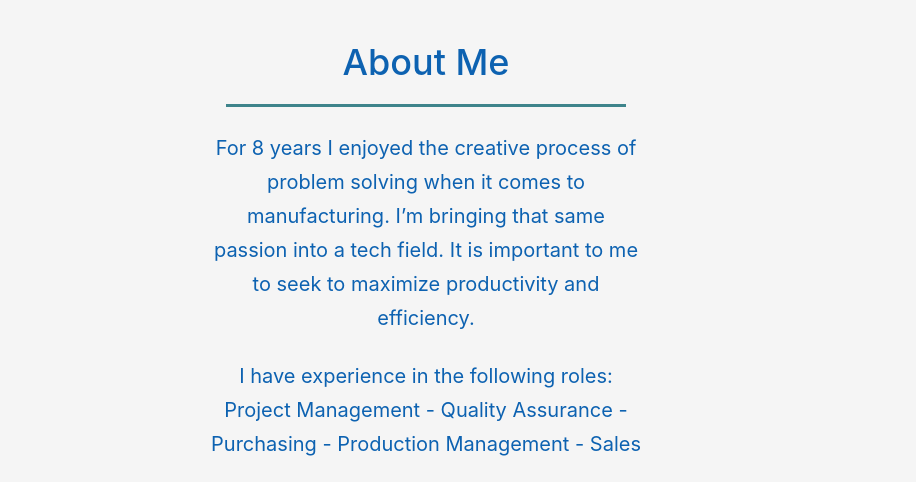
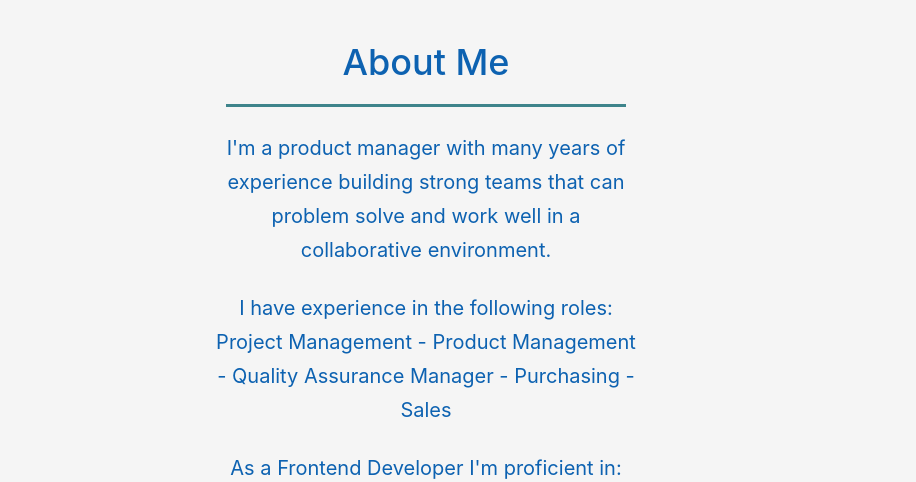
Before and after one commit to jamesfillerup/portfolio-fillerup, a plain HTML site: page index.html in a window 1280 px wide. Shown: the part 700-1182 px from the top of the page, 364-1280 px from the left. Drawn offline with nearby package versions, Linux system fonts and the light colour scheme.

Commit message:
about me

```diff
--- a/index.html
+++ b/index.html
@@ -46,13 +46,13 @@
                 <h2 class="section-title primary-border">About Me</h2>
                 <br />
                 <p>
-                For 8 years I enjoyed the creative process of problem solving when it comes to manufacturing. I’m bringing that same passion into a tech field. It is important to me to seek to maximize productivity and efficiency.
+                I'm a product manager with many years of experience building strong teams that can problem solve and work well in a collaborative environment.
                 </p><br />
                 <p>
-                I have experience in the following roles: Project Management - Quality Assurance - Purchasing - Production Management - Sales
+                I have experience in the following roles: Project Management - Product Management - Quality Assurance Manager - Purchasing - Sales
                 </p><br />
                 <p>
-                As a Frontend Developer I'm proficient in: React - JavaScript - Shopify Liquid - eCommerce- HandlebarsJS - HTML - CSS - Sequelize - MySQL - NodeJS
+                As a Frontend Developer I'm proficient in: React - JavaScript - Shopify Liquid - eCommerce - HandlebarsJS - HTML - CSS - Sequelize - MySQL - NodeJS
                 </p>
             </div>
         </div>
```
